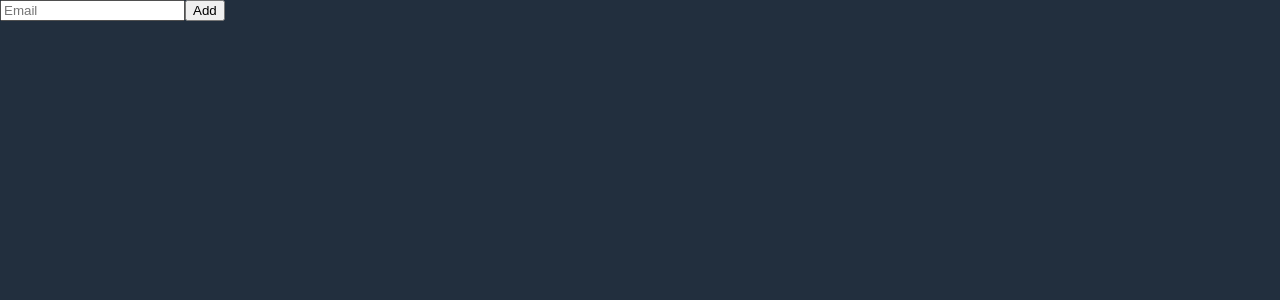
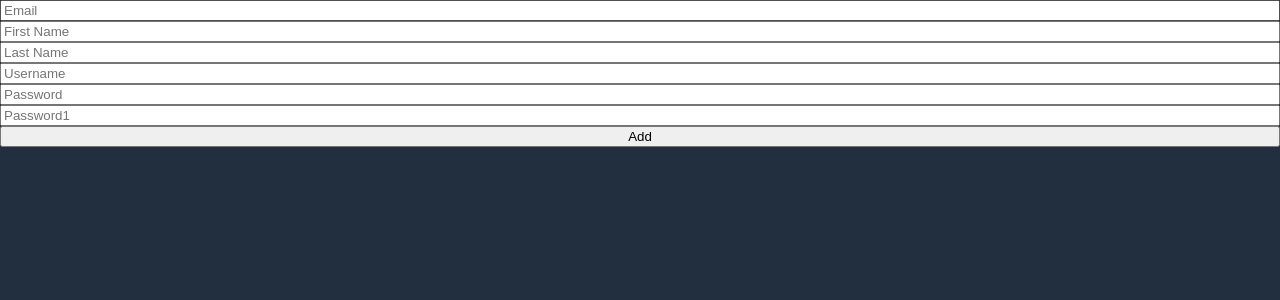
Before and after one commit to S2-D/react-masterclass, a React (Create React App) app: page / in a window 1280 px wide. Shown: the top 300 px of the page. Built offline with nearby package versions, Linux system fonts and the light colour scheme.

Commit message:
#5.7 Form Validation

```diff
--- a/src/ToDoList.tsx
+++ b/src/ToDoList.tsx
@@ -26,12 +26,45 @@
 function ToDoList() {
   //register : value, onChange 기능
   //watch : form 입력값 추적
-  const { register, watch } = useForm();
-  console.log(watch());
+  // handleSubmit :validation 마친 후 데이터가 유효할 때 함수 호출
+  const { register, handleSubmit, formState } = useForm();
+  const onValid = (data: any) => {
+    console.log(data);
+  };
+  console.log(formState.errors);
   return (
     <div>
-      <form>
-        <input {...register("Email")} placeholder="Email" />
+      <form
+        style={{ display: "flex", flexDirection: "column" }}
+        onSubmit={handleSubmit(onValid)}
+      >
+        <input {...register("email", { required: true })} placeholder="Email" />
+        <input
+          {...register("firstName", { required: true })}
+          placeholder="First Name"
+        />
+        <input
+          {...register("lastName", { required: true })}
+          placeholder="Last Name"
+        />
+        <input
+          {...register("username", { required: true, minLength: 10 })}
+          placeholder="Username"
+        />
+        <input
+          {...register("password", { required: true, minLength: 5 })}
+          placeholder="Password"
+        />
+        <input
+          {...register("password1", {
+            required: "Password is required",
+            minLength: {
+              value: 5,
+              message: "Your password is too short.",
+            },
+          })}
+          placeholder="Password1"
+        />
         <button>Add</button>
       </form>
     </div>
```
